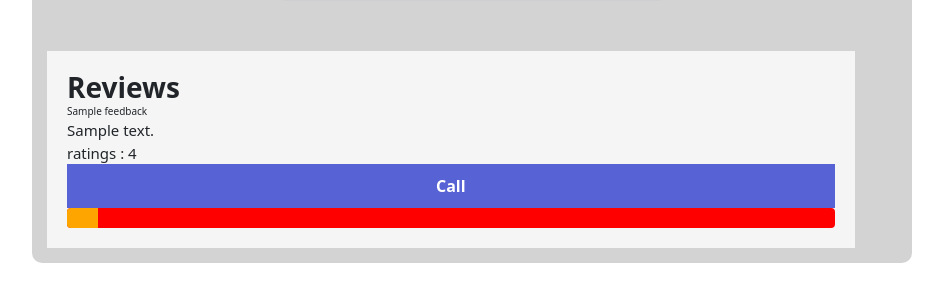
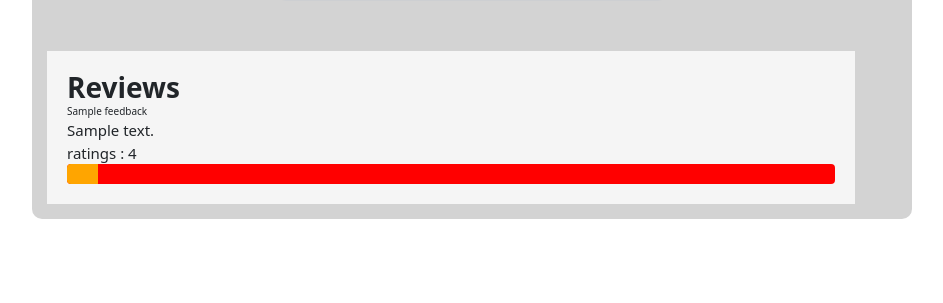
Before and after one commit to uditparmar90/e-commarce, a Django app: a page that uses myshop/products/templates/products/product_detail_page.html in a window 1280 px wide. Shown: the part 1212-1515 px from the top of the page, without its empty margins (168-1111 px from the left). After the commit the page ends 1431 px from the top, so only its background shows below. Run offline with Django 4.2, Linux system fonts and the light colour scheme; tables that the repository leaves empty hold one stand-in row (values such as "Sample post"); grey boxes marked "Sample" are stand-in pictures.

```diff
--- a/myshop/products/templates/products/product_detail_page.html
+++ b/myshop/products/templates/products/product_detail_page.html
@@ -62,7 +62,6 @@
                 <span style="font-size:10px;">{{data.name}}</span>
                 <span style="font-size:15px;">{{data.text}}</span>
                 <span style="font-size:15px;">ratings : {{data.rating}}</span>
-                <button onclick = "showRatings('{{data.rating}}')">Call</button>
                 <div class="progress" style="width: 100%;
                 height: 20px;
                 background-color: red;
```
